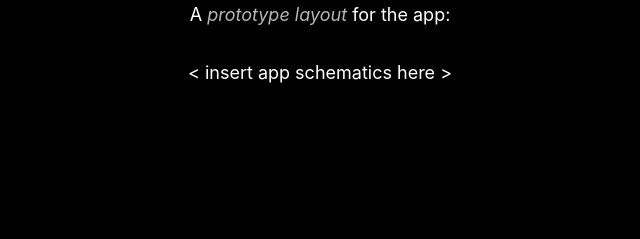
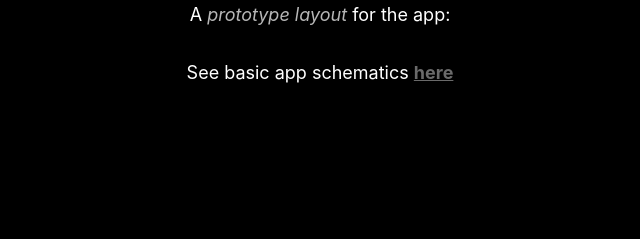
Before and after one commit to AndriesJacobus/TaskGrabber, a website with bundled scripts: page index.html in a window 1280 px wide. Shown: the part 2292-2531 px from the top of the page, 320-960 px from the left. Built offline with nearby package versions, Linux system fonts and the light colour scheme; files whose address does not match are found by name.

Commit message:
Updated link to prototype

```diff
--- a/index.html
+++ b/index.html
@@ -121,7 +121,7 @@
                     	A <i class = "customItal">prototype layout</i> for the app:
                         <br/>
                     	<br/>
-                        < insert app schematics here >
+                        See basic app schematics <a href = "https://www.fluidui.com/editor/live/preview/cF82bmViT2JnUzYxT3UyUjBYeG10c0ZUeVZNWEJCbnJLNQ==" target = "_blank"><b><u>here</u></b></a>
                     </p>
                 </div>
             </div>
```
